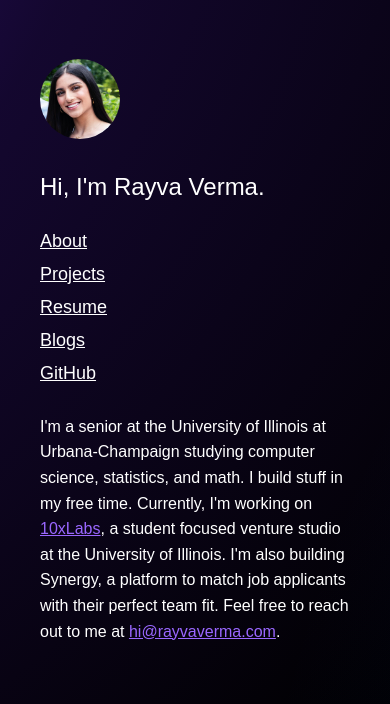
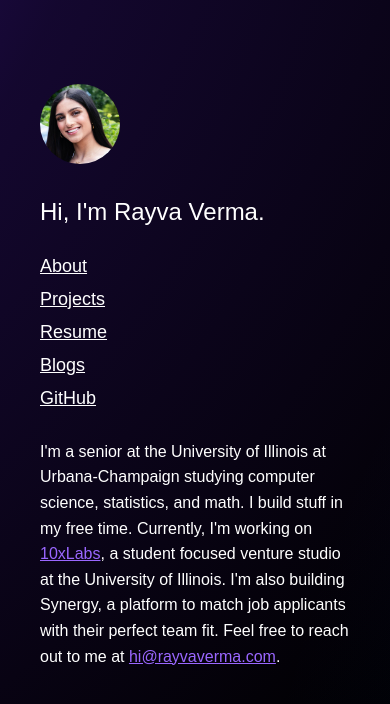
Before and after one commit to rverma6/updated-pp, a React (Create React App) app: page / in a window 390 px wide. Shown: the top 704 px of the page. Built offline with nearby package versions, Linux system fonts and the light colour scheme; a web font is replaced by a local one.

Commit message:
mobile settings

```diff
--- a/src/App.css
+++ b/src/App.css
@@ -117,7 +117,7 @@ html, body {
 /* Responsive layout adjustments */
 @media (max-width: 480px) {
   .profile-section {
-    margin-top: 75px;
+    margin-top: 125px;
     margin-bottom: 20px;
   }
 
```
